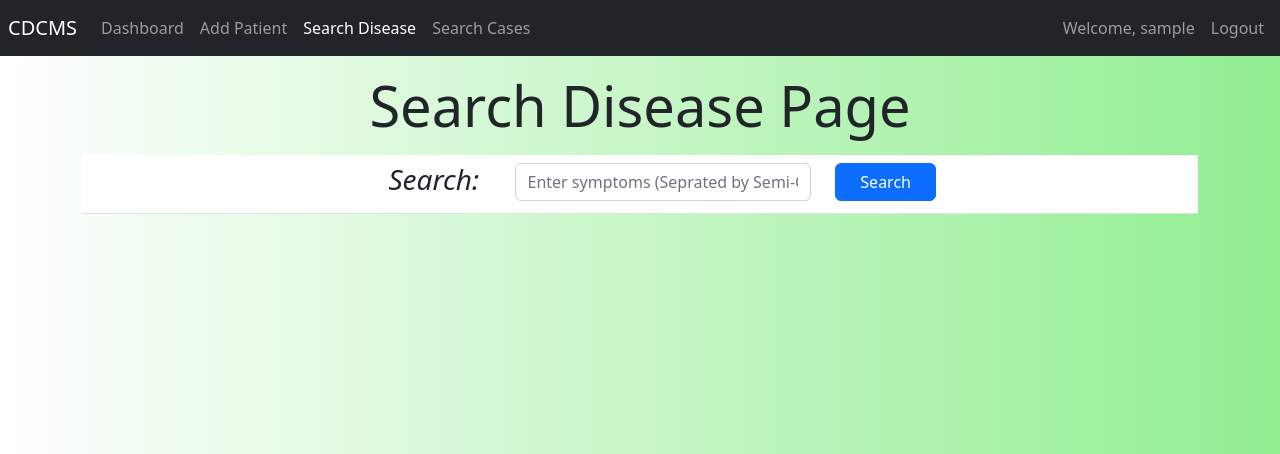
After one commit to aayushjoshi2709/Central-Disease-Control-And-Management-System--CDCMS-, a Flask app: page /disease/search in a window 1280 px wide. The commit adds this page. Shown: the top 454 px of the page. Run offline with Flask 3, Linux system fonts and the light colour scheme; the visitor is signed in with stand-in values (Sample User, id 1).

Commit message:
removed ml crap rewrittern search disease

```diff
--- a/src/cdcms/forms.py
+++ b/src/cdcms/forms.py
@@ -70,3 +70,7 @@ class search_cases_form(FlaskForm):
     query = StringField(label='Search Query ', validators=[Length(min=2, max=80), DataRequired()])
     type = SelectField(label="Search Type", choices=[('name', 'Name'), ('aadhar_no', 'Aadhar No'), ('contact', 'Contact'), ('actual_disease', 'Actual Disease')], validators=[DataRequired()])
     submit = SubmitField(label='Search')
+
+class search_disease_form(FlaskForm):
+    query = StringField(label='Search Query ', validators=[Length(min=2, max=80), DataRequired()])
+    submit = SubmitField(label='Search')
--- a/src/cdcms/routes.py
+++ b/src/cdcms/routes.py
@@ -1,10 +1,9 @@
 from cdcms import app,db
 from flask import render_template, redirect, url_for, flash, session
 from cdcms.models import Employee, Hospital, Patient
-from cdcms.forms import hospital_login_form,patient_registration_form, hospital_registration_form, employee_login_form, employee_registration_form, search_cases_form
+from cdcms.forms import hospital_login_form,patient_registration_form, search_disease_form, hospital_registration_form, employee_login_form, employee_registration_form, search_cases_form
 from flask_login import login_user, logout_user, current_user
 from functools import wraps
-import joblib
 from sqlalchemy import func
 
 def login_required(role="ANY"):
@@ -20,10 +19,26 @@ def login_required(role="ANY"):
         return decorated_view
     return wrapper
 
-def predict_disease(symptoms):
-    pipeline = joblib.load('../pipeline.pkl')
-    return pipeline.predict(symptoms)
 
+def find_symptom(symptoms, disease_symptoms):
+    found_diseases = []
+    for disease, dis_symptoms in disease_symptoms.items():
+        count = 0
+        symptoms = set(symptoms)
+        for s in dis_symptoms:
+            if s in symptoms:
+                count += 1
+        if count > 0:
+            found_diseases.append((round((count/len(dis_symptoms))*100,2), disease, dis_symptoms))
+    found_diseases.sort(reverse=True)
+    return found_diseases
+
+def predict_disease(symptom):
+    disease_dict = {}
+    diseases = db.session.query(Patient.actual_disease,func.group_concat(Patient.symptoms,";")).group_by(Patient.actual_disease).all()
+    for disease in diseases:
+        disease_dict[disease[0].lower()] = list(map(lambda x: x.strip().lower(), list(set(disease[1].split(";")))))
+    return find_symptom(symptom, disease_dict)
 
 @app.route("/")
 @app.route("/home")
@@ -31,13 +46,12 @@ def home_page():
     return render_template('Home.html')
 
 def get_unique(s):
-    return list(set(s.split(";")))
+    return list(map(lambda x: x.strip().lower(), set(s.split(";"))))
 
 @app.route("/dashboard")
 @login_required(role="ANY")
 def dashboard_page():
     diseases = db.session.query(Patient.actual_disease,func.group_concat(Patient.symptoms,";"),func.count(Patient.id)).group_by(Patient.actual_disease).order_by(func.count(Patient.id).desc()).all()
-    print(diseases)
     return render_template('Dashboard.html', diseases=diseases, get_unique=get_unique)
 
 @app.route("/doctor/signup", methods=['GET', 'POST'])
@@ -90,7 +104,6 @@ def hospital_signup_page():
                                     password=form.password1.data)
         db.session.add(hospital_to_create)
         db.session.commit()
-        print(hospital_to_create)
         session.permanent = True
         session["type"] = "hospital"
         login_user(hospital_to_create)
@@ -163,6 +176,20 @@ def search_cases_page():
             flash(f'There was an error in searching: {err_msg}', category='danger')
     return render_template('SearchCases.html', form = form, patients=None)
 
+@app.route("/disease/search", methods=['GET', 'POST'])
+@login_required(role="doctor")
+def search_disease_page():
+    form = search_disease_form()
+    if form.validate_on_submit():
+        query = form.query.data
+        symptoms = get_unique(query)
+        diseases = predict_disease(symptoms)
+        return render_template('SearchDisease.html', form = form, diseases=diseases)
+    if len(form.errors) > 0:
+        for err_msg in form.errors.values():
+            flash(f'There was an error in searching: {err_msg}', category='danger')
+    return render_template('SearchDisease.html', form = form, diseases=None)
+
 @app.route("/logout")
 def logout_page():
     logout_user()
--- a/src/cdcms/templates/Base.html
+++ b/src/cdcms/templates/Base.html
@@ -20,37 +20,32 @@
           <ul class="navbar-nav me-auto">
             {% if current_user.is_authenticated %}
               <li class="nav-item">
-                <a class="nav-link" href="{{ url_for('dashboard_page') }}">Dashboard</a>
+                <a class="nav-link {{ 'active' if request.endpoint == 'dashboard_page' }}" href="{{ url_for('dashboard_page') }}">Dashboard</a>
               </li>
               {% if current_user.is_hospital() %}
                 <li class="nav-item">
-                  <a class="nav-link" href="{{ url_for('doctor_signup_page') }}">Add Doctor</a>
+                  <a class="nav-link {{ 'active' if request.endpoint == 'doctor_signup_page' }}" href="{{ url_for('doctor_signup_page') }}">Add Doctor</a>
                 </li>
               {% elif current_user.is_doctor() %}
                 <li class="nav-item">
-                  <a class="nav-link" href="{{ url_for('patient_add_page') }}">Add Patient</a>
+                  <a class="nav-link {{ 'active' if request.endpoint == 'patient_add_page' }}" href="{{ url_for('patient_add_page') }}">Add Patient</a>
                 </li>
                 <li class="nav-item">
-                  <a class="nav-link" href="#">Search Disease</a>
+                  <a class="nav-link {{ 'active' if request.endpoint == 'search_disease_page' }}" href="{{ url_for('search_disease_page') }}">Search Disease</a>
                 </li>
               {% endif %}
                 <li class="nav-item">
-                  <a class="nav-link" href="{{ url_for('search_cases_page') }}">Search Cases</a>
+                  <a class="nav-link {{ 'active' if request.endpoint == 'search_cases_page' }}" href="{{ url_for('search_cases_page') }}">Search Cases</a>
                 </li>
             {% else %}
-              <li class="nav-item active">
-                <a class="nav-link active" href="{{ url_for('home_page') }}">Home</a>
+              <li class="nav-item">
+                <a class="nav-link {{ 'active' if request.endpoint == 'home_page' }}" href="{{ url_for('home_page') }}">Home</a>
               </li>
             {% endif %}
           </ul>
 
           {% if current_user.is_authenticated %}
                 <ul class="navbar-nav">
-                    <li class="nav-item">
-                        <a class="nav-link" style="color:lawngreen; font-weight: bold;" >
-                            {{current_user.prettier_budget}}
-                        </a>
-                    </li>
                     <li class="nav-item"><a class="nav-link" >Welcome, {{current_user.username}}</a></li>
                     <li class="nav-item"><a class="nav-link" href="{{ url_for('logout_page') }}">Logout</a></li>
                 </ul>
--- /dev/null
+++ b/src/cdcms/templates/SearchDisease.html
@@ -0,0 +1,57 @@
+{% extends 'Base.html' %}
+{% block title %}
+    Search Disease Page
+{% endblock %}
+{% block content %}
+    <div class="container text-center">
+        <h1 class="display-4">Search Disease Page</h1>
+        <form method="POST" class="form-register p-2 w-100 mx-auto bg-white m-3 mb-0 border-bottom">
+            {{ form.hidden_tag() }}
+            <div class="row w-50 mx-auto">
+                <div class="col-3">
+                    <h3 style="font-style: italic; font-weight: 300;">Search:</h3>
+                </div>
+                <div class="col-7">
+                    {{ form.query(class="form-control mb-1", placeholder="Enter symptoms (Seprated by Semi-Colon(;))") }}
+                </div>
+                <div class="col-2">
+                    {{ form.submit(class="btn btn-md btn-block btn-primary px-4") }}
+                </div>
+            </div>
+        </form>
+        <table class="table table-striped bg-white">
+            {% if diseases!= None %}
+                <thead>
+                    <tr>
+                        <th>Sno</th>
+                        <th>Disease Name</th>
+                        <th>Symptoms</th>
+                        <th>Chances</th>
+                    </tr>
+                </thead>
+                {% if diseases|length > 0 %}
+                    <tbody>
+                        {% for disease in diseases %}
+                            <tr>
+                                <td>{{ loop.index }}</td>
+                                <td>{{ disease[1] }}</td>
+                                <td>
+                                    {% for symptom in disease[2] %}
+                                        <span class="m-1 py-1 px-2 border rounded bg-info text-white">{{ symptom }}</span>
+                                    {% endfor %}
+                                </td>
+                                <td>{{ disease[0] }}%</td>
+                            </tr>
+                        {% endfor %}
+                    </tbody>
+                {% else %}
+                    <tbody>
+                        <tr>
+                            <td colspan="3" class="text-center">No Cases Found</td>
+                        </tr>
+                    </tbody>
+                {% endif %}
+            </table>
+        {% endif %}
+    </div>
+{% endblock %}
--- a/src/run.py
+++ b/src/run.py
@@ -1,33 +1,5 @@
 from cdcms import app
 from cdcms import db
-from cdcms.models import Patient
-from classifier import fit_data, build_model
-from sqlalchemy import func
-import logging
-from cdcms import scheduler
-
-logging.basicConfig(filename='cron.log', level=logging.INFO)
-
-def my_cron_job():
-    logging.info("Running my cron job!")
-    diseases = None
-    disease_dict = dict()
-    with app.app_context():
-        diseases = db.session.query(Patient.actual_disease,func.group_concat(Patient.symptoms,";")).group_by(Patient.actual_disease).all()
-        for disease in diseases:
-            disease_dict[disease[0].lower()] = list(map(lambda x: x.strip().lower(), list(set(disease[1].split(";")))))
-    fit_data(disease_dict)
-    build_model()
-    logging.info("finished")
-
-@app.route('/run_cron')
-def run_cron():
-    my_cron_job()
-    return 'Cron job executed!'
-
-@scheduler.task('cron', id='my_cron_job', hour=0, minute=2)
-def run_my_cron_job():
-    my_cron_job()
 
 if __name__ == "__main__":
     with app.app_context():
```
Also changed, not shown: src/classifier.py (deleted, +0 -18 lines), 1 other file.
